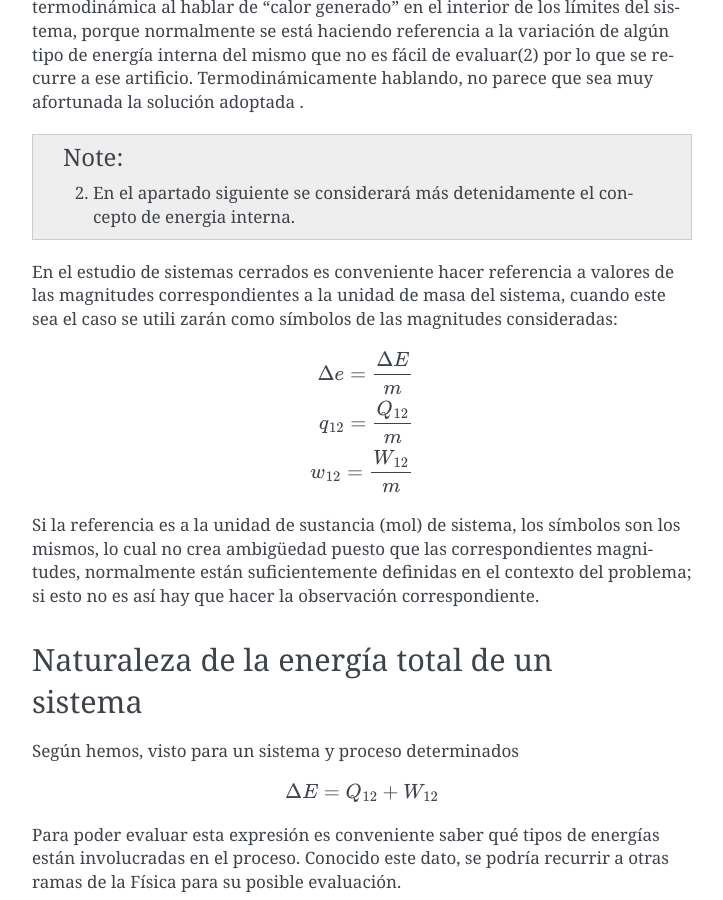
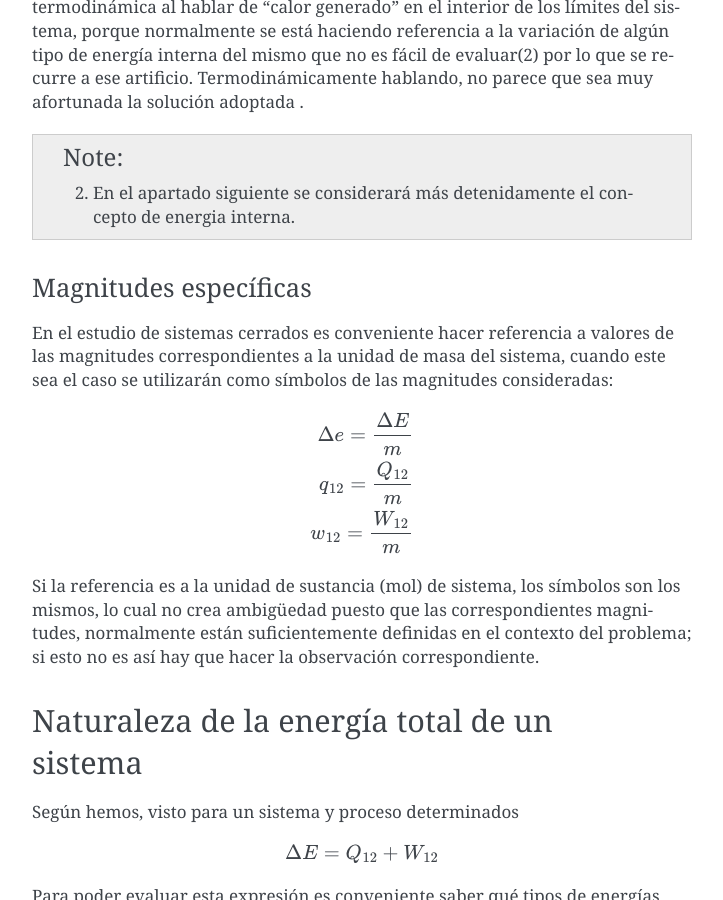
Before and after one commit to mantielero/termodinamica, a Sphinx documentation site: the page built from source/primer_principio_primer_principio.rst, in a window 1280 px wide and 900 px high, scrolled down 5062 px. Shown: the whole window, without its empty margins (388-1111 px from the left). Built offline with Sphinx 7.4.7, drawn with Linux system fonts in a browser that asks for light colours; pages that are not in the unit, such as notebooks, are missing from menus; some of the changed text lies outside the part shown.

Commit message:
Update primer_principio_primer_principio.rst

```diff
--- a/source/primer_principio_primer_principio.rst
+++ b/source/primer_principio_primer_principio.rst
@@ -149,7 +149,11 @@ Es conveniente volver a insistir en que tanto *Q* como *W* nos indican interacci
 
    (2) En el apartado siguiente se considerará más detenidamente el concepto de energia interna.
 
-En el estudio de sistemas cerrados es conveniente hacer referencia a valores de las magnitudes correspondientes a la unidad de masa del sistema, cuando este sea el caso se utili­ zarán como símbolos de las magnitudes consideradas:
+
+Magnitudes específicas
+^^^^^^^^^^^^^^^^^^^^^^
+
+En el estudio de sistemas cerrados es conveniente hacer referencia a valores de las magnitudes correspondientes a la unidad de masa del sistema, cuando este sea el caso se utilizarán como símbolos de las magnitudes consideradas:
 
 .. math::
 
```
